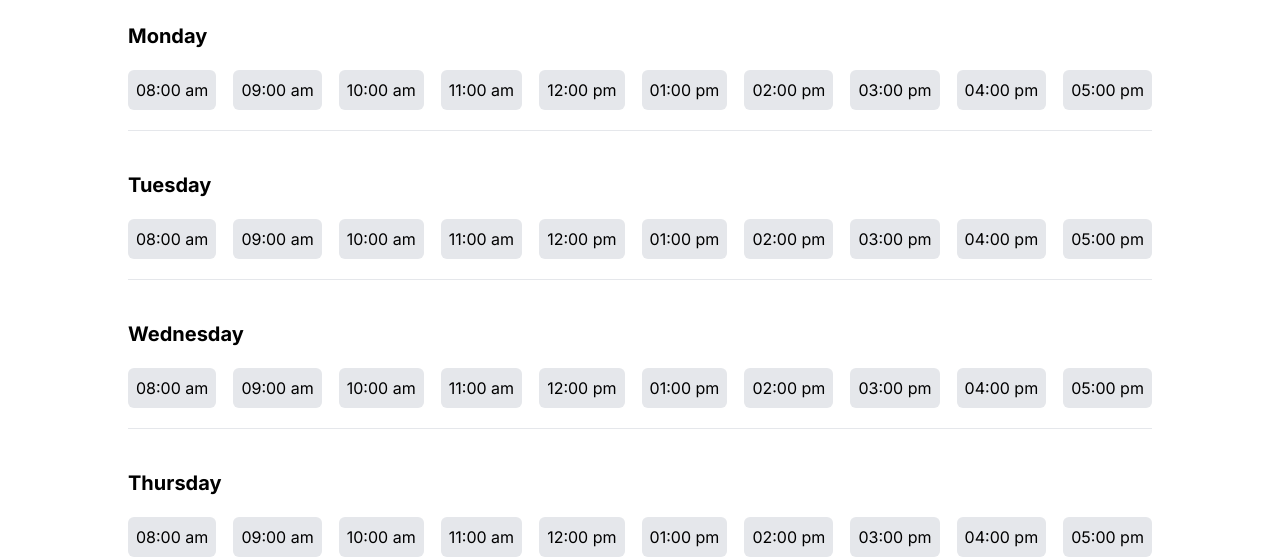
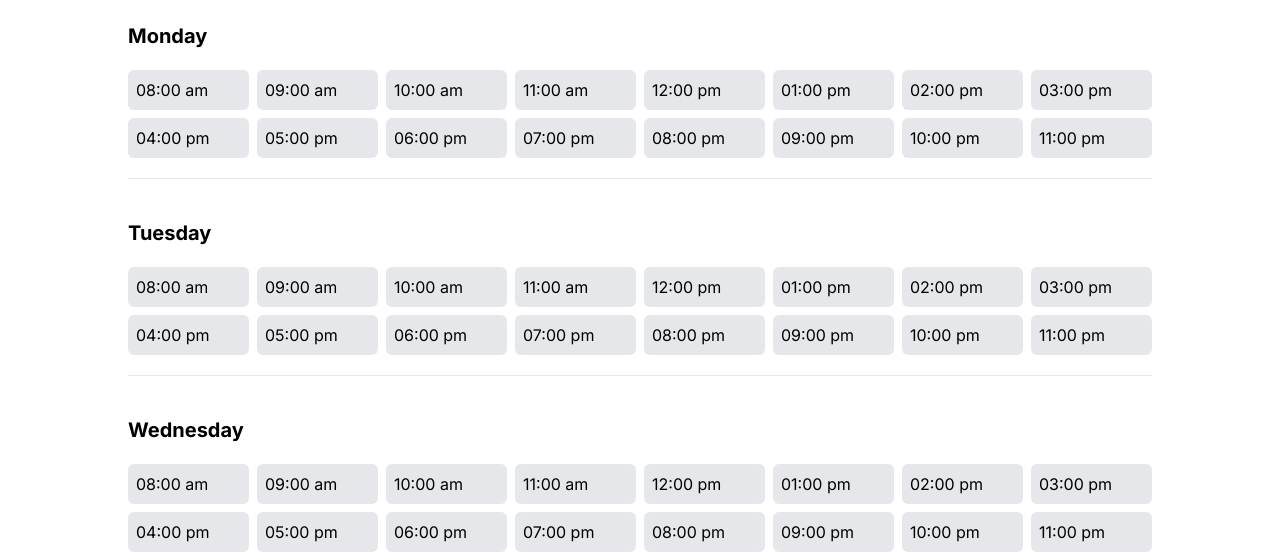
Before and after one commit to JoseGaldamez/quiz-success-academy, a Next.js app: page /admin/hours in a window 1280 px wide. Shown: the part 248-806 px from the top of the page. Built offline with nearby package versions, Linux system fonts and the light colour scheme; no server answers.

Commit message:
adding more schedules

```diff
--- a/package.json
+++ b/package.json
@@ -20,7 +20,7 @@
     "lodash": "^4.17.21",
     "microsoft-cognitiveservices-speech-sdk": "^1.36.0",
     "moment": "^2.30.1",
-    "next": "14.1.4",
+    "next": "14.2.35",
     "react": "^18",
     "react-audio-voice-recorder": "^2.2.0",
     "react-dom": "^18",
--- a/src/components/hours/Horario.tsx
+++ b/src/components/hours/Horario.tsx
@@ -17,12 +17,18 @@ const days = [
 
 export const Horario = ({ day, selectedDays, handleSelectHour }: HorarioProps) => {
 
+
+    if(selectedDays == null){
+        selectedDays = [];
+    }
+
     return (
         <section>
             <div className='flex justify-between items-center mt-10'>
                 <h3 className='text-xl font-bold'>{days[day - 1]}</h3>
             </div>
-            <div className='flex flex-wrap gap-2 mt-5 justify-between pb-5'>
+            <div className='grid grid-cols-4 md:grid-cols-8 gap-2 mt-5 justify-between pb-5'>
+
                 <div onClick={() => {
                     handleSelectHour(day, '08:00 am - 09:00 am');
                 }} className={`${selectedDays.includes('08:00 am - 09:00 am') ? 'bg-orange-400 text-white' : 'bg-gray-200'} p-2 rounded-md cursor-pointer`}>08:00 am</div>
@@ -62,6 +68,31 @@ export const Horario = ({ day, selectedDays, handleSelectHour }: HorarioProps) =
                 <div onClick={() => {
                     handleSelectHour(day, '05:00 pm - 06:00 pm');
                 }} className={`${selectedDays.includes('05:00 pm - 06:00 pm') ? 'bg-orange-400 text-white' : 'bg-gray-200'} p-2 rounded-md cursor-pointer`}>05:00 pm</div>
+
+                <div onClick={() => {
+                    handleSelectHour(day, '06:00 pm - 07:00 pm');
+                }} className={`${selectedDays.includes('06:00 pm - 07:00 pm') ? 'bg-orange-400 text-white' : 'bg-gray-200'} p-2 rounded-md cursor-pointer`}>06:00 pm</div>
+
+                <div onClick={() => {
+                    handleSelectHour(day, '07:00 pm - 08:00 pm');
+                }} className={`${selectedDays.includes('07:00 pm - 08:00 pm') ? 'bg-orange-400 text-white' : 'bg-gray-200'} p-2 rounded-md cursor-pointer`}>07:00 pm</div>
+
+                <div onClick={() => {
+                    handleSelectHour(day, '08:00 pm - 09:00 pm');
+                }} className={`${selectedDays.includes('08:00 pm - 09:00 pm') ? 'bg-orange-400 text-white' : 'bg-gray-200'} p-2 rounded-md cursor-pointer`}>08:00 pm</div>
+
+                <div onClick={() => {
+                    handleSelectHour(day, '09:00 pm - 10:00 pm');
+                }} className={`${selectedDays.includes('09:00 pm - 10:00 pm') ? 'bg-orange-400 text-white' : 'bg-gray-200'} p-2 rounded-md cursor-pointer`}>09:00 pm</div>
+
+                <div onClick={() => {
+                    handleSelectHour(day, '10:00 pm - 11:00 pm');
+                }} className={`${selectedDays.includes('10:00 pm - 11:00 pm') ? 'bg-orange-400 text-white' : 'bg-gray-200'} p-2 rounded-md cursor-pointer`}>10:00 pm</div>
+
+                <div onClick={() => {
+                    handleSelectHour(day, '11:00 pm - 12:00 pm');
+                }} className={`${selectedDays.includes('11:00 pm - 12:00 pm') ? 'bg-orange-400 text-white' : 'bg-gray-200'} p-2 rounded-md cursor-pointer`}>11:00 pm</div>
+
             </div>
             <hr />
         </section>
```
Also changed, not shown: 1 other file (tests, documents, lock files or other folders).
